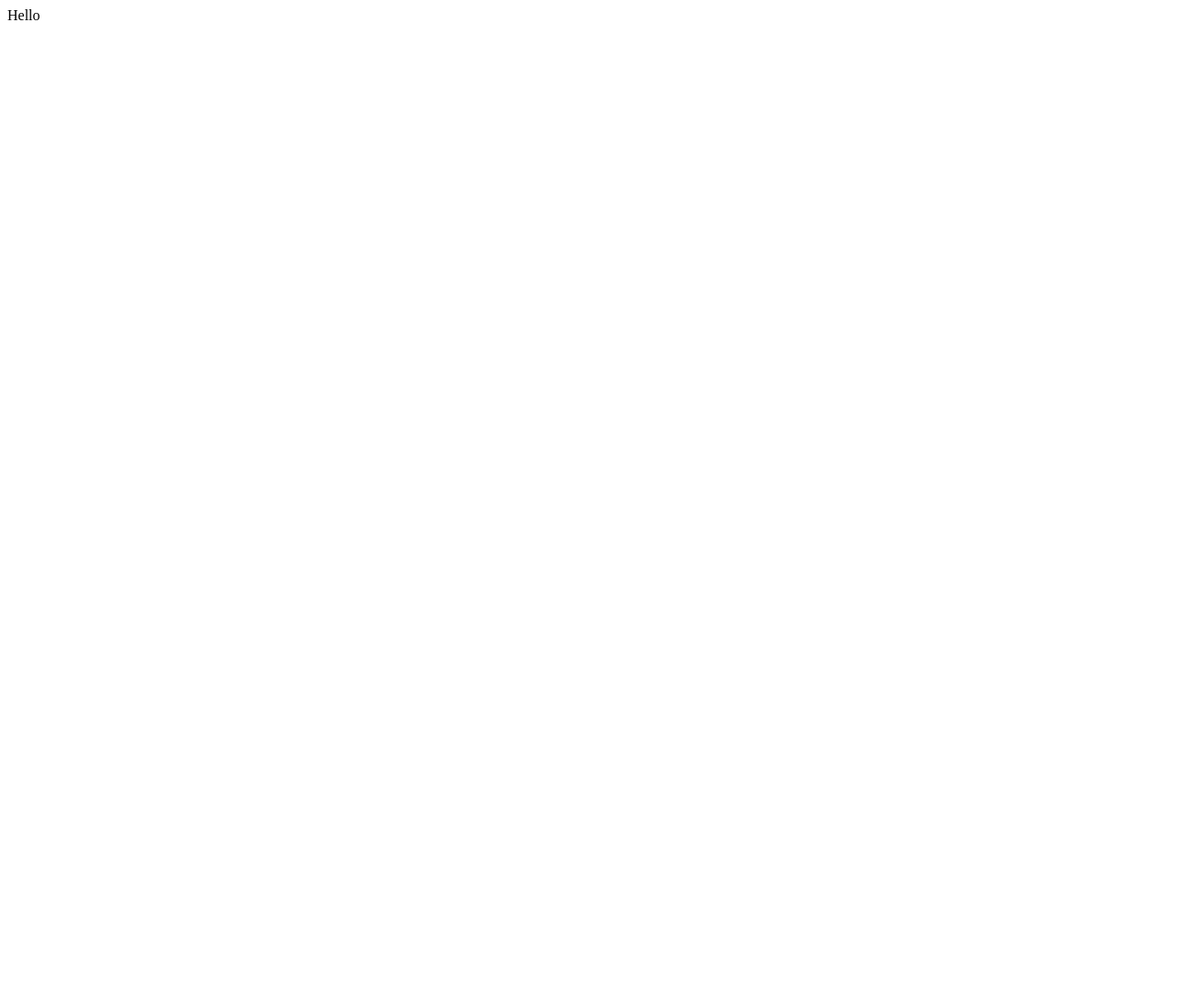
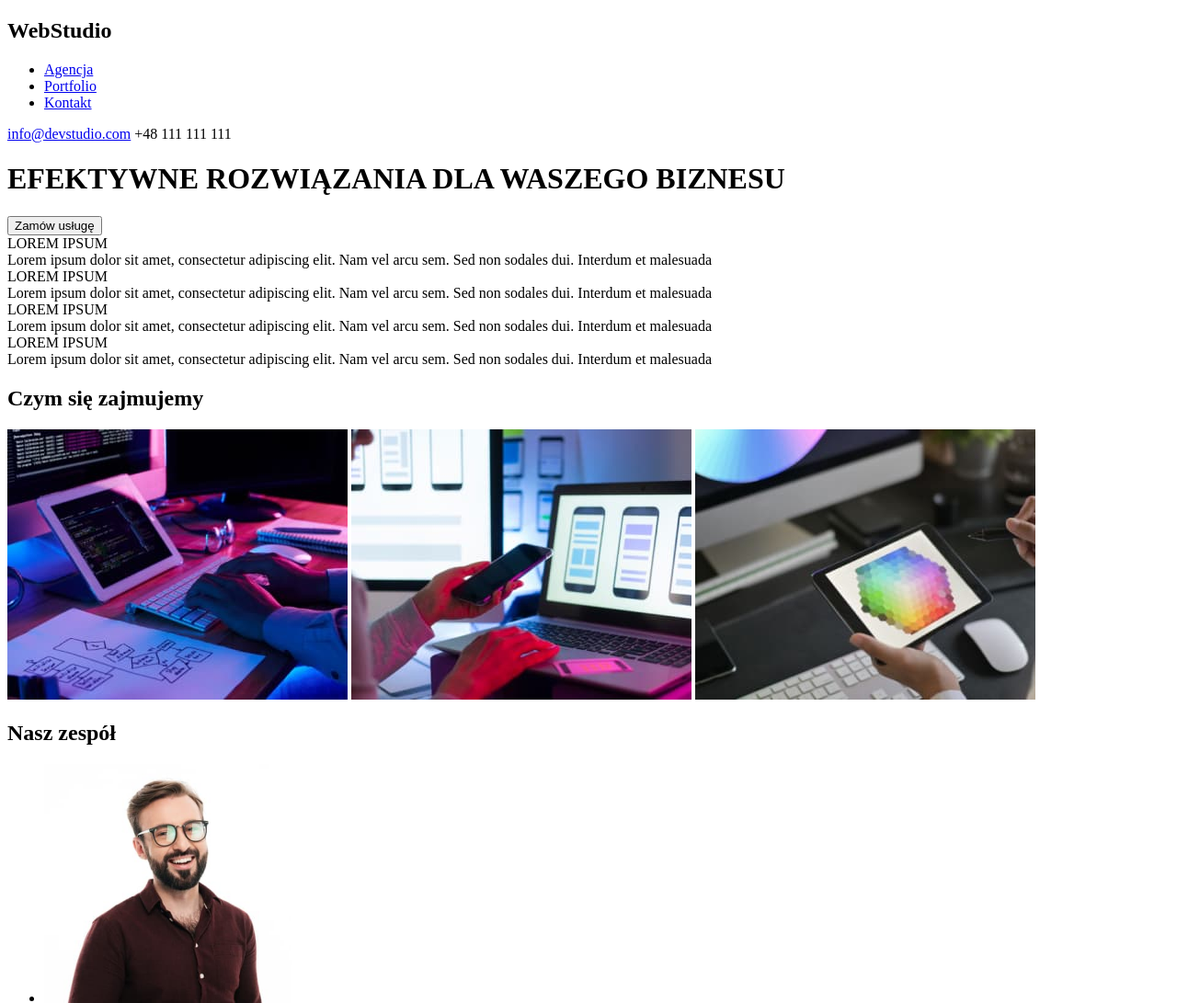
Before and after one commit to romahalaichuk/goit-markup-hw-01, a plain HTML site: page index.html in a window 1280 px wide. Shown: the top 1091 px of the page at 92% size. Before the commit the page ends 800 px from the top, so only its background shows below. Drawn offline with Linux system fonts and the light colour scheme.

Commit message:
Add photos from figma

```diff
--- a/index.html
+++ b/index.html
@@ -1,6 +1,120 @@
-<html>
-  <head> </head>
+<!DOCTYPE html>
+<html lang="pl">
+  <head>
+    <title>hw1</title>
+  </head>
   <body>
-    <p>Hello</p>
+    <header>
+      <h2>WebStudio</h2>
+      <nav>
+        <ul>
+          <li><a href="agencja">Agencja</a></li>
+          <li><a href="portfolio">Portfolio</a></li>
+          <li><a href="Kontakt">Kontakt</a></li>
+        </ul>
+      </nav>
+      <a href="mailto:info@devstudio.com">info@devstudio.com</a>
+      <a>+48 111 111 111</a>
+    </header>
+    <main>
+      <div>
+        <h1>EFEKTYWNE ROZWIĄZANIA DLA WASZEGO BIZNESU</h1>
+        <button type="button">Zamów usługę</button>
+      </div>
+      <div>
+        <div>LOREM IPSUM</div>
+        <div>
+          Lorem ipsum dolor sit amet, consectetur adipiscing elit. Nam vel arcu
+          sem. Sed non sodales dui. Interdum et malesuada
+        </div>
+      </div>
+      <div>
+        <div>LOREM IPSUM</div>
+        <div>
+          Lorem ipsum dolor sit amet, consectetur adipiscing elit. Nam vel arcu
+          sem. Sed non sodales dui. Interdum et malesuada
+        </div>
+      </div>
+      <div>
+        <div>LOREM IPSUM</div>
+        <div>
+          Lorem ipsum dolor sit amet, consectetur adipiscing elit. Nam vel arcu
+          sem. Sed non sodales dui. Interdum et malesuada
+        </div>
+      </div>
+      <div>
+        <div>LOREM IPSUM</div>
+        <div>
+          Lorem ipsum dolor sit amet, consectetur adipiscing elit. Nam vel arcu
+          sem. Sed non sodales dui. Interdum et malesuada
+        </div>
+      </div>
+      <h2>Czym się zajmujemy</h2>
+      <img
+        src="images/what1.jpg"
+        alt="delicion on computer"
+        width="370"
+        height="294"
+      />
+
+      <img
+        alt="looking at the phone at the computer"
+        width="370"
+        height="294"
+        src="images/what2.jpg"
+      />
+      <img
+        src="images/what3.jpg"
+        alt="selects colors on the tablet"
+        width="370"
+        height="294"
+      />
+      <h2>Nasz zespół</h2>
+      <div>
+        <ul>
+          <li>
+            <img
+              src="images/team.jpg"
+              alt="john doe producent designer"
+              width="270"
+              height="260"
+            />
+          </li>
+          <li>
+            <img
+              src="images/team1.jpg"
+              alt="john doe producent designer"
+              width="270"
+              height="260"
+            />
+          </li>
+          <li>
+            <img
+              src="images/team2.jpg"
+              alt="john doe producent designer"
+              width="270"
+              height="260"
+            />
+          </li>
+          <li>
+            <img
+              src="images/team3.jpg"
+              alt="john doe producent designer"
+              width="270"
+              height="260"
+            />
+          </li>
+        </ul>
+      </div>
+    </main>
+
+    <footer>
+      <adress
+        >WebStudio</h2>
+        m. Warszawa, Aleje Jerozolimskie 21
+        <a href="mailto:info@devstudio.com"><h4>info@devstudio.com</h4></a>
+        +48 111 111 111
+      </adress>
+    </footer>
   </body>
 </html>
```
Also changed, not shown: images/team.jpg (added), images/team1.jpg (added), images/team2.jpg (added), images/team3.jpg (added), images/what1.jpg (added), images/what2.jpg (added), images/what3.jpg (added).
